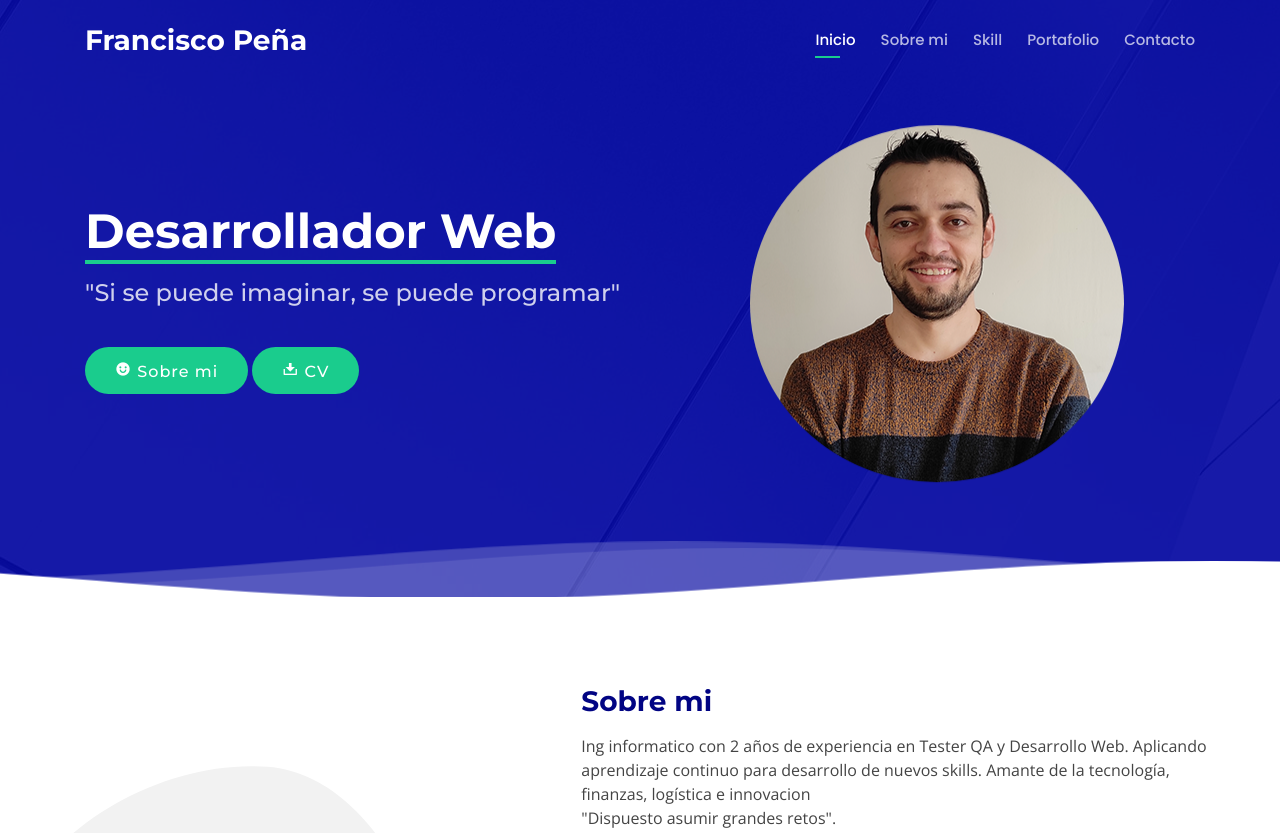
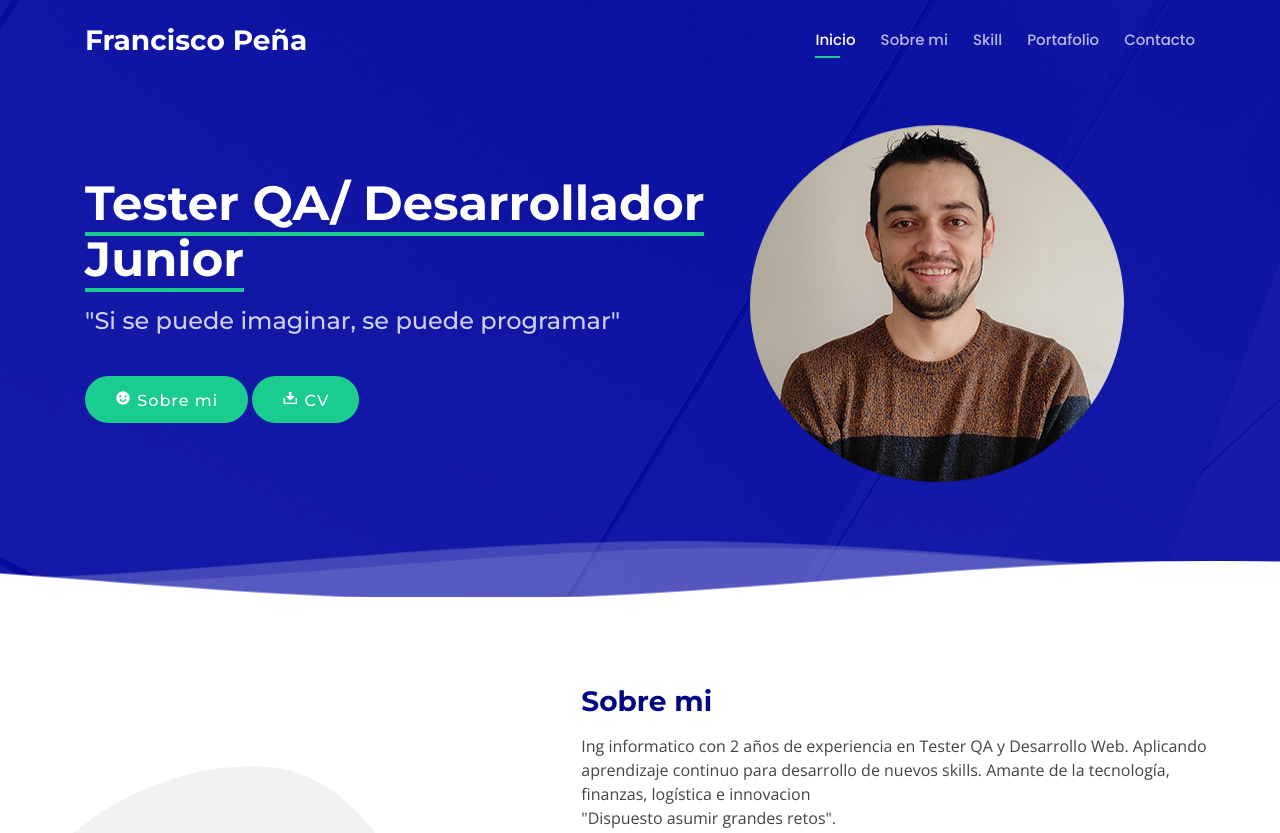
Before and after one commit to melram/portafolio, a plain HTML site: page index.html in a window 1280 px wide. Shown: the top 833 px of the page. Drawn offline with nearby package versions, Linux system fonts and the light colour scheme.

Commit message:
Update index.html

```diff
--- a/index.html
+++ b/index.html
@@ -66,7 +66,7 @@
       <div class="row">
         <div class="col-lg-7 pt-5 pt-lg-0 order-2 order-lg-1 d-flex align-items-center">
           <div data-aos="zoom-out">
-            <h1><span>Desarrollador Web</span></h1>
+            <h1><span>Tester QA/ Desarrollador Junior</span></h1>
             <h2>"Si se puede imaginar, se puede programar"</h2>
             <div class="text-center text-lg-left">
               <a href="#about" class="btn-get-started scrollto"> <i class="ri-emotion-happy-fill" style="color:#ffffff"></i> Sobre mi</a>
```
